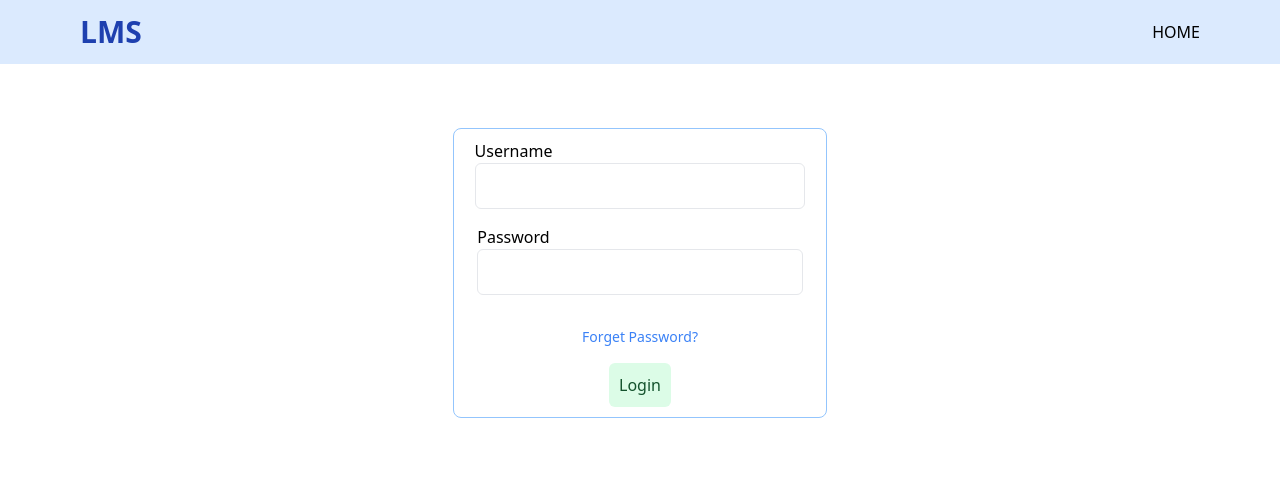
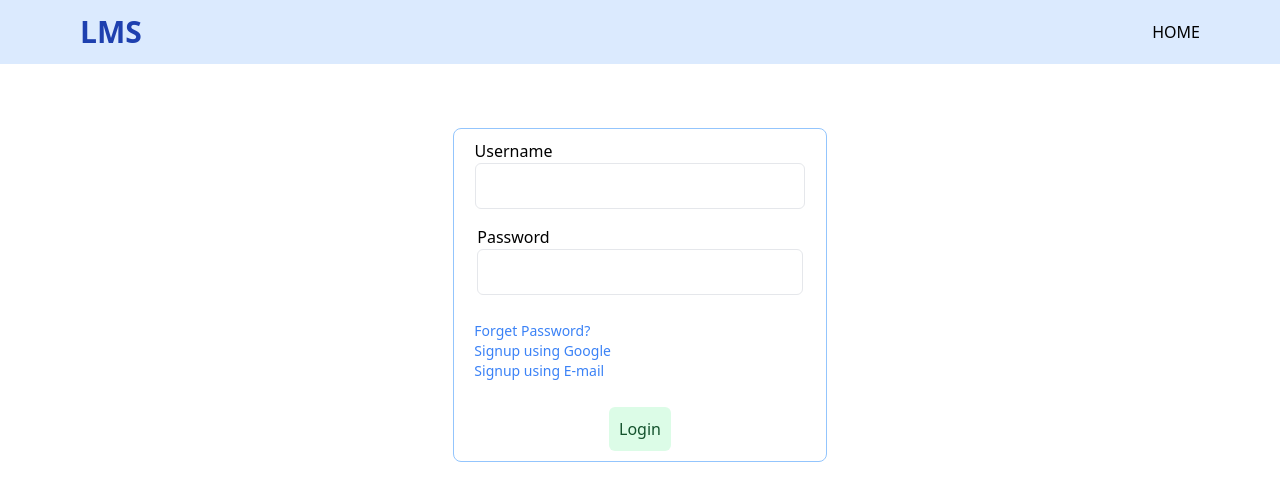
Before and after one commit to Devapatel0603/Library-Management-System-Odoo, a React (Vite) app in the folder frontend/: page /login in a window 1280 px wide. Shown: the top 500 px of the page. Built offline with nearby package versions, Linux system fonts and the light colour scheme.

Commit message:
signup done/2

```diff
--- a/frontend/src/components/Login.jsx
+++ b/frontend/src/components/Login.jsx
@@ -1,8 +1,10 @@
 import React, { useState } from "react";
+import { Link, useNavigate } from "react-router-dom";
 import {Input} from "./";
 import {Button} from "./";
 
 const Login = () => {
+    const navigate = useNavigate();
     const [formData, setFormData] = useState({
         username: "",
         password: "",
@@ -20,26 +22,6 @@ const Login = () => {
         } else {
           console.log(formData);
         }
-// create a signup page like this getting user details like , name:text, profile_photo: file, phone: number, line1: text, city: text, country: text, pincode: number, email: email, password: password, confirmpassword: password
-        // if (formData.password.trim().length < 8) {
-        //     setErrorMessage("* password must be at least 8 characters");
-        // } else {
-        //     const res = await axios.post(
-        //         "http://localhost:8000/api/v1/user/login",
-        //         formData,
-        //         {
-        //             withCredentials: true,
-        //         }
-        //     );
-
-        //     dispatch(addUser(res.data.user));
-        //     navigate("/");
-        //     setErrorMessage("");
-        //     setFormData({
-        //         email: "",
-        //         password: "",
-        //     });
-        // }
     };
 
     return (
@@ -60,10 +42,18 @@ const Login = () => {
                     type="password"
                     onChange={handleInput}
                 />
+                <div className="w-full p-2.5">
                 <p className="text-red-500 font-medium">{errorMessage}</p>
-                <p className="text-sm text-blue-500 cursor-pointer">
-                    Forget Password?
-                </p>
+                    <p className="text-sm text-blue-500 cursor-pointer">
+                        Forget Password?
+                    </p>
+                    <p className="text-sm text-blue-500 cursor-pointer">
+                        <Link to="/">Signup using Google</Link>
+                    </p>
+                    <p className="text-sm text-blue-500 cursor-pointer">
+                        <Link to="/signup">Signup using E-mail</Link>
+                    </p>
+                </div>
                 <Button
                     buttonText="Login"
                     classes="bg-green-100 text-green-900 hover:bg-green-200"
--- a/frontend/src/components/SignUp.jsx
+++ b/frontend/src/components/SignUp.jsx
@@ -1,6 +1,7 @@
 import React, { useState } from "react";
 import { Input } from "./";
 import { Button } from "./";
+import { Link } from "react-router-dom";
 
 const Signup = () => {
     const [formData, setFormData] = useState({
@@ -108,6 +109,9 @@ const Signup = () => {
                     onChange={handleconfirmPassword}
                 />
                 <p className="text-red-500 font-medium">{errorMessage}</p>
+                <p className="text-sm text-blue-500 cursor-pointer">
+                    Already an user? <Link to="/login">Login</Link>
+                </p>
                 <Button
                     buttonText="Signup"
                     classes="bg-green-100 text-green-900 hover:bg-green-200"
```
